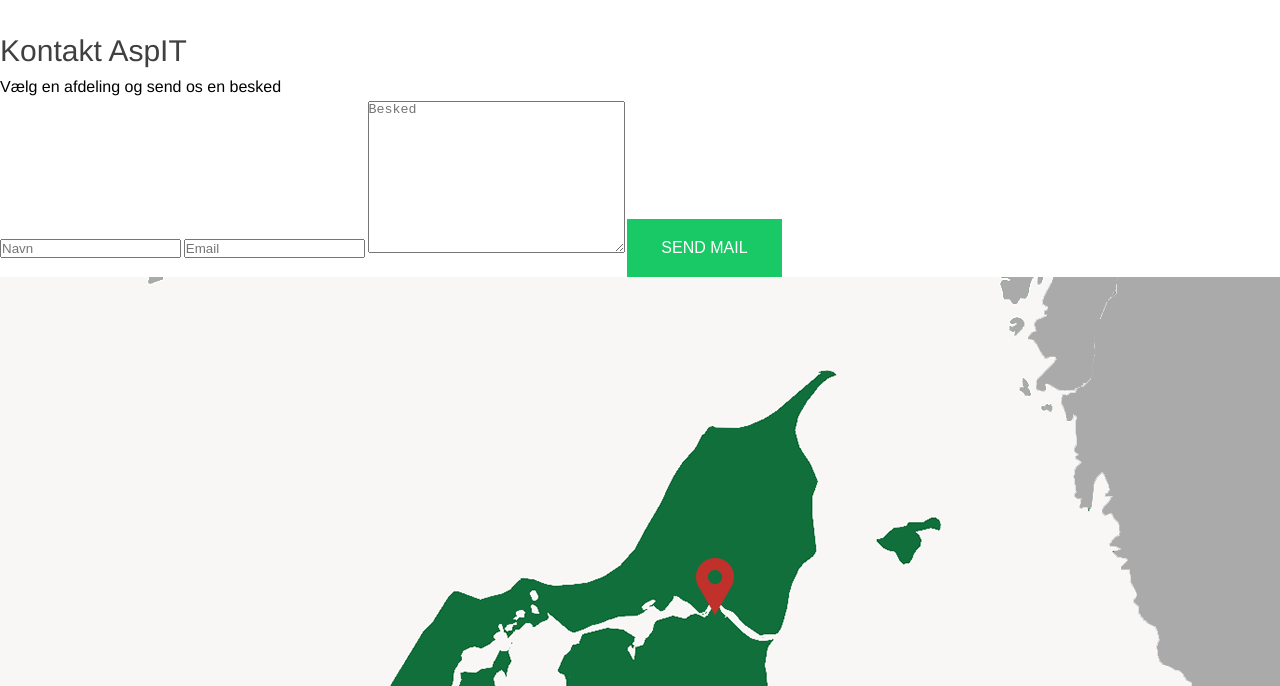
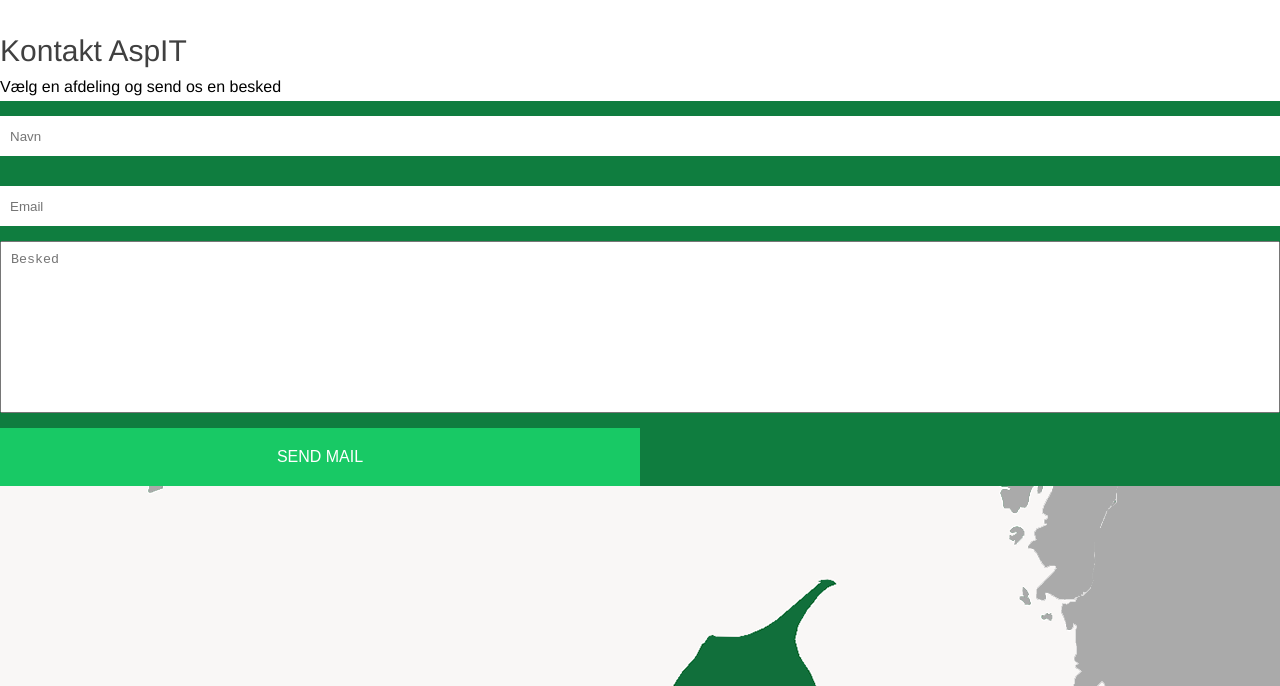
Before and after one commit to Will1400/AspIt-ny-side, a website: page index.html in a window 1280 px wide. Shown: the part 2433-3119 px from the top of the page. Drawn offline with nearby package versions, Linux system fonts and the light colour scheme; files that its build step writes are made by us from their sources.

Commit message:
Added form styling

```diff
--- /dev/null
+++ b/sass/components/_form.scss
@@ -0,0 +1,21 @@
+.form {
+    background-color: $color-dark-green;
+    display: flex;
+    flex-direction: column;
+    &__input {
+        height: 4rem;
+        width: 100%;
+        padding: 0 1rem;
+        border: none;
+        margin: 1.5rem 0;
+    }
+    &__textarea {
+        resize: none;
+        padding: 1rem;
+    }
+    &__submit {
+        width: 50%;
+        cursor: pointer;
+        margin-top: 1.5rem;
+    }
+}
--- a/sass/main.scss
+++ b/sass/main.scss
@@ -6,6 +6,7 @@
 @import "base/typography";
 @import "base/animations";
 
+@import "components/form";
 @import "components/button";
 @import "components/quote";
 @import "components/article";
```
